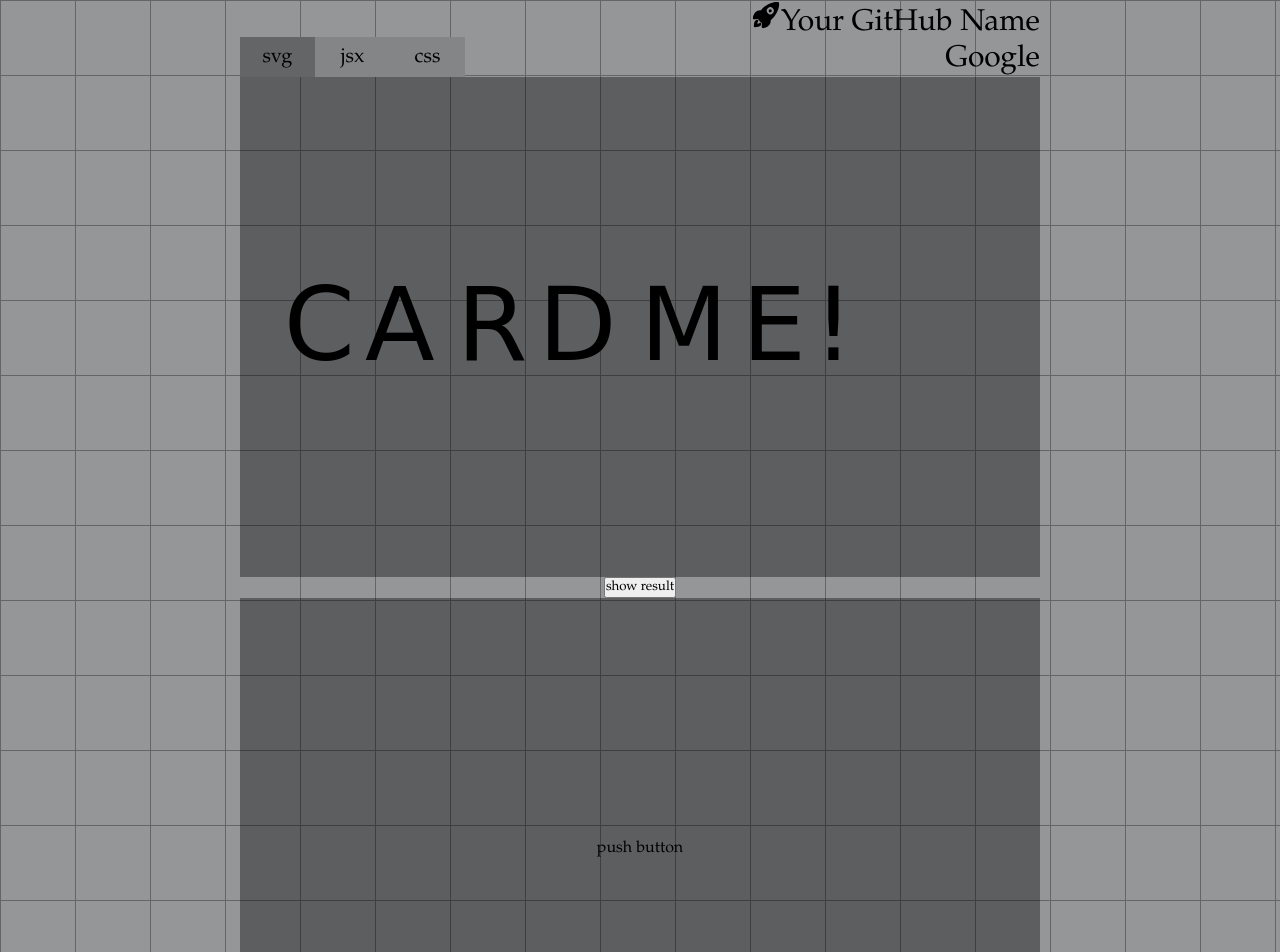
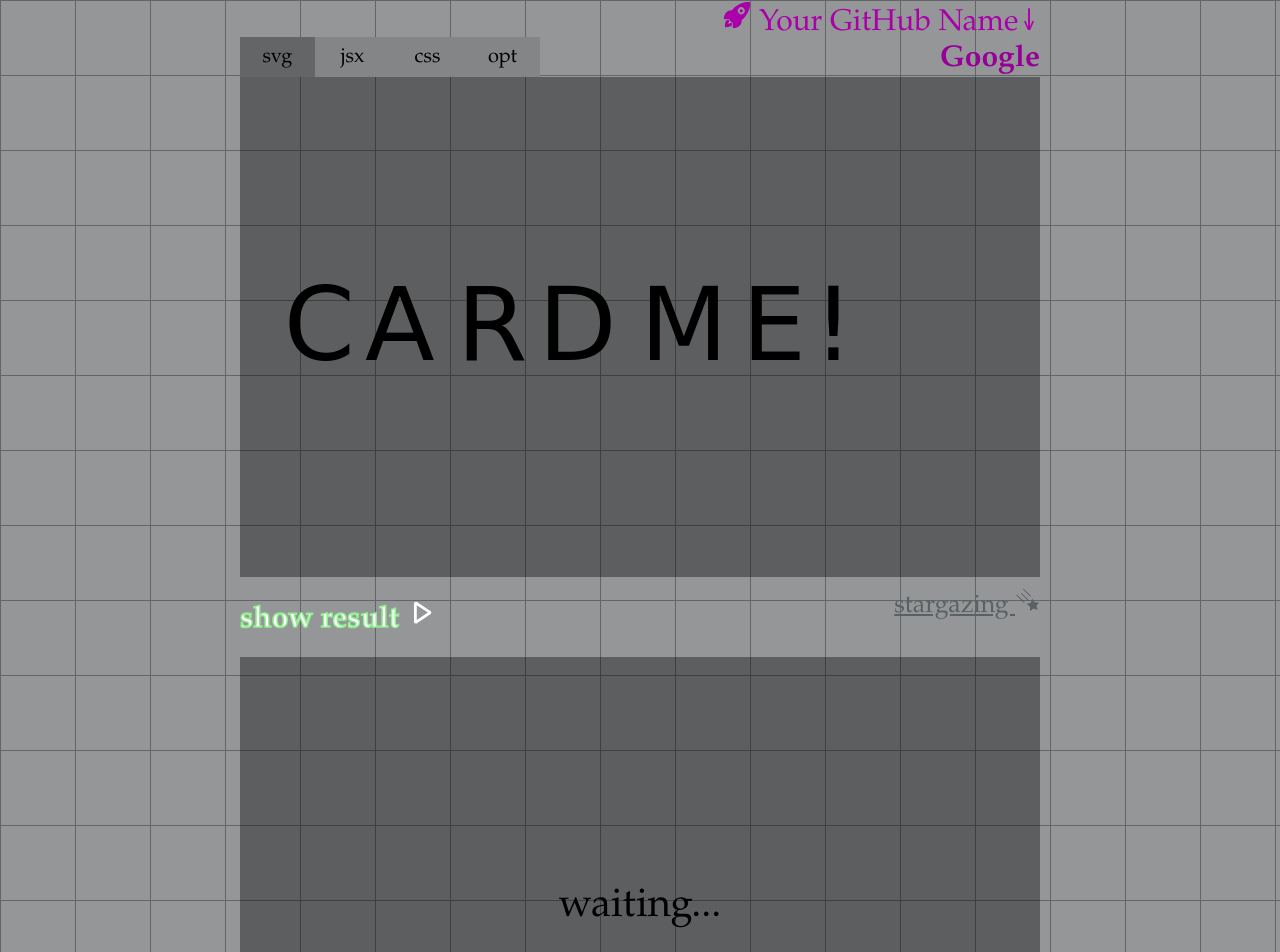
Before and after one commit to chihiro-yabuta/cardme, a React app in the folder client/: page / in a window 1280 px wide. Shown: the top 952 px of the page. Built offline with nearby package versions, Linux system fonts and the light colour scheme.

Commit message:
add color and size for p tag

```diff
--- a/client/src/components/playground/index.tsx
+++ b/client/src/components/playground/index.tsx
@@ -7,7 +7,7 @@ import { javascript } from '@codemirror/lang-javascript';
 import { vscodeDark } from '@uiw/codemirror-theme-vscode';
 import { css as langCSS } from '@codemirror/lang-css';
 import { slice } from '../../redux';
-import { SVG, defaultJSX, defaultCSS } from './svg';
+import { SVG, defaultJSX, defaultCSS, options } from './svg';
 
 export const Playground = () => {
   const [name, setName] = useState('Google');
@@ -38,9 +38,16 @@ export const Playground = () => {
       onChange={(value) => {
         setCSS(value);
       }}
+    />,
+    <CodeMirror
+      value={options}
+      width='800'
+      theme={vscodeDark}
+      extensions={[javascript({ jsx: true })]}
+      readOnly
     />
   ];
-  const btn = ['svg', 'jsx', 'css'].map((s, i) => (
+  const btn = ['svg', 'jsx', 'css', 'opt'].map((s, i) => (
     <button
       className='btnelement'
       style={{ backgroundColor: idx === i ? '#646567' : '#848587' }}
@@ -56,7 +63,7 @@ export const Playground = () => {
           {btn}
         </div>
         <div className='namearea'>
-          <p><IoRocket />{'Your GitHub Name'}</p>
+          <p><IoRocket /> Your GitHub Name↓</p>
           <input
             type={'text'}
             value={name}
--- a/client/src/components/playground/svg.tsx
+++ b/client/src/components/playground/svg.tsx
@@ -111,3 +111,70 @@ export const defaultCSS =
 .exc {
   animation: rightin 1.5s both 3s;
 }`;
+
+export const options =
+`const Container = (props: container) => {
+  return <svg
+    xmlns='http://www.w3.org/2000/svg'
+    viewBox={\`0 0 \${props.width} \${props.height}\`}
+    width={props.width}
+		height={props.height}
+  >{props.style}{props.children}</svg>
+}
+
+const Group = (props: outer) => {
+  return <g {...props} />
+}
+
+const Rect = (props: rect) => {
+    return <rect {...props} />
+}
+
+const Circle = (props: circle) => {
+    return <circle {...props} />
+}
+
+const Text = (props: text) => {
+    return <text {...props} />
+}
+
+const Line = (props: line) => {
+    return <line {...props} />
+}
+
+interface parent {
+	children?: JSX.Element | JSX.Element[];
+	width: number;
+	height: number;
+}
+
+interface child {
+	x?: number;
+	y?: number;
+	className? :string;
+}
+
+interface container extends parent {
+	style: JSX.Element;
+}
+
+interface outer extends parent, child {
+}
+
+interface rect extends outer {
+	rx?: number;
+	ry?: number;
+}
+
+interface circle extends outer {
+	r: number;
+}
+
+interface text extends child {
+	children: string;
+}
+
+interface line extends child {
+	x2: number;
+	y2: number;
+}`;
--- a/client/src/components/result/index.tsx
+++ b/client/src/components/result/index.tsx
@@ -1,18 +1,19 @@
 import '../../index.css';
 import React, { useState } from 'react';
 import axios from 'axios';
+import { GiFallingStar } from 'react-icons/gi';
+import { VscDebugStart } from "react-icons/vsc";
 import { Data } from '../../api/data';
 import { store } from '../../redux';
 
 export const Result = () => {
   const url = (query: string) => `http://${location.hostname}:8080/?${query}`;
-  const [apiURL, setApiURL] = useState('push button');
-  const [comp, setComp] = useState(<p>push button</p>);
+  const [apiURL, setApiURL] = useState('waiting...');
+  const [comp, setComp] = useState(<p className='wait'>waiting...</p>);
 
   const getData = async () => {
     const base = store.getState().base64;
-    setApiURL('Loading...');
-    setComp(<p>Loading...</p>);
+    setComp(<p className='wait'>Loading...</p>);
     await axios.get<Data>(url(`name=${store.getState().name}&raw=${base}`)).then((src) => {
       setApiURL(url(`mode=html&src=${src.data.Svg.EncSvg}`));
       setComp(<img src={url(`mode=html&src=${src.data.Svg.EncSvg}`)} />);
@@ -21,19 +22,23 @@ export const Result = () => {
 
   return (
     <div className='center'>
-      <div className='showbtnarea'>
+      <div className='optarea'>
         <button
           className='showbtn'
-          children={'show result'}
           onClick={ () => getData() }
-        />
+        >show result <VscDebugStart /></button>
+        <a
+          className='repolink'
+          href={'https://github.com/chihiro-yabuta/cardme'}
+          target='_blank'
+        >stargazing <GiFallingStar /></a>
       </div>
-      <div>
+      <div className='resultarea'>
         <div className='imgarea'>
           {comp}
         </div>
         <div className='urlarea'>
-          <a href={apiURL} target='_blank' className='url'>{apiURL}</a>
+          <p className='url'>{`<img src="${url(`mode=html&src=${apiURL}`)}" />`}</p>
         </div>
       </div>
     </div>
--- a/client/src/index.css
+++ b/client/src/index.css
@@ -15,12 +15,18 @@
   font-size: 30px;
 }
 
+.center .optarea .namearea p {
+  color: rgb(170, 0, 170);
+}
+
 .center .optarea .namearea input {
   border: none;
+  width: 500px;
+  text-align: right;
   background-color: transparent;
+  font-weight: bold;
   font-size: 100%;
-  text-align: right;
-  width: 500px;
+  color: rgb(150, 0, 150);
 }
 
 .center .optarea .namearea input:focus {
@@ -38,14 +44,6 @@
   color: #d0d0d0;
 }
 
-.center .textarea {
-  font-size: 14px;
-}
-
-.center .showbtnarea {
-  text-align: center;
-}
-
 .center .imgarea {
   display: table-cell;
   vertical-align: middle;
@@ -55,8 +53,46 @@
   background: rgba(0,0,0,0.375);
 }
 
-.center .urlarea {
+.center .textarea {
+  font-size: 14px;
+}
+
+.center .optarea .showbtn {
+  border: none;
+  height: 80px;
+  font-weight: bold;
+  font-size: 30px;
+  background-color: transparent;
+  color: white;
+  -webkit-text-stroke: 1.5px rgb(144, 238, 144);
+}
+
+.center .optarea .showbtn:hover {
+  color: rgb(0, 225, 0);
+}
+
+.center .optarea .repolink {
+  margin-bottom: 35px;
+  font-size: 25px;
+  color: #596164;
+}
+
+.center .optarea .repolink:hover {
+  color: #00496D;
+}
+
+.center .resultarea .imgarea .wait {
+  font-size: 40px;
+}
+
+.center .resultarea .urlarea {
   text-align: center;
   width: 800px;
   word-break: break-all;
 }
+
+.center .resultarea .urlarea .url {
+  font-size: 10px;
+  margin-top: 25px;
+  margin-bottom: 50px;
+}
```
